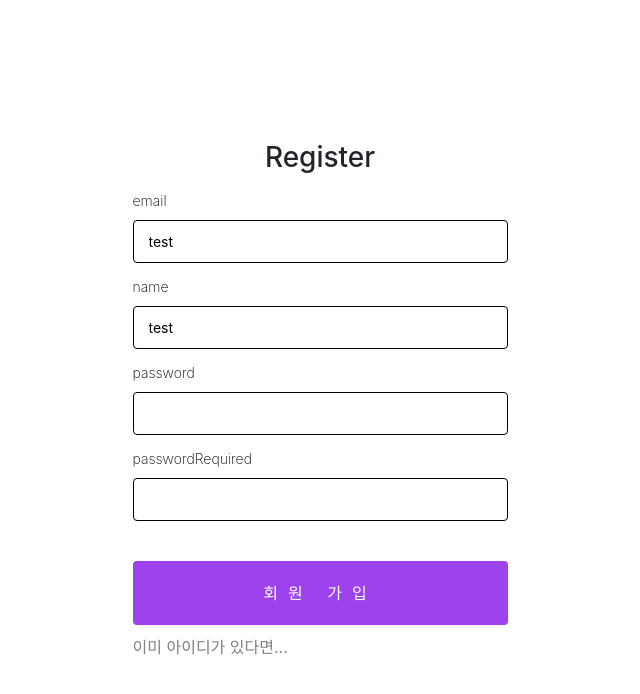
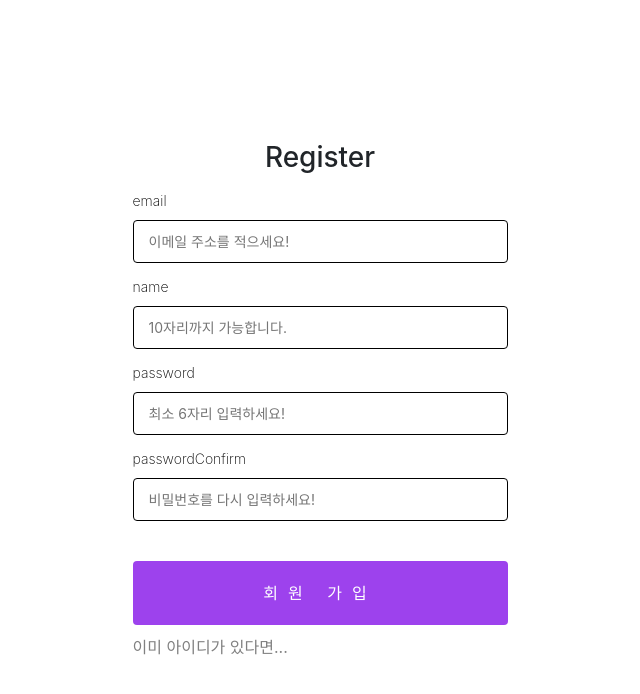
Before and after one commit to min33sky/chat-app, a React (Create React App) app: page /register in a window 1280 px wide. Shown: the top 694 px of the page, without its empty margins (320-960 px from the left). Built offline with nearby package versions, Linux system fonts and the light colour scheme; no server answers.

Commit message:
Add: register

```diff
--- a/package.json
+++ b/package.json
@@ -9,6 +9,7 @@
     "bootstrap": "^4.5.3",
     "firebase": "^8.1.2",
     "immer": "^8.0.0",
+    "md5": "^2.3.0",
     "react": "^17.0.1",
     "react-bootstrap": "^1.4.0",
     "react-dom": "^17.0.1",
--- a/src/page/auth/Register.js
+++ b/src/page/auth/Register.js
@@ -1,36 +1,99 @@
-import React from 'react';
+import React, { useEffect, useRef, useState } from 'react';
 import { useForm } from 'react-hook-form';
 import { Link } from 'react-router-dom';
 import Form from './components/Form';
+import firebase from './../../firebase';
+import md5 from 'md5';
 
 /**
  * 회원 가입 페이지
  */
 export default function Register() {
   const { register, handleSubmit, watch, errors } = useForm();
-  const onSubmit = data => {
-    console.log(data);
+  const [errorFromFirebase, setErrorFromFirebase] = useState('');
+  const [loading, setLoading] = useState(false);
+  const password = useRef();
+  const timerId = useRef(null);
+  password.current = watch('password'); // 패스워드 비교를 위해
+
+  const onSubmit = async data => {
+    try {
+      setLoading(true);
+      let createdUser = await firebase
+        .auth()
+        .createUserWithEmailAndPassword(data.email, data.password);
+      await createdUser.user.updateProfile({
+        displayName: data.name,
+        photoURL: `http://gravatar.com/avatar/${md5(createdUser.user.email)}?d=identicon`,
+      });
+      console.log('createdUser', createdUser);
+      setLoading(false);
+    } catch (error) {
+      setErrorFromFirebase(error.message);
+      setLoading(false);
+      timerId.current = setTimeout(() => {
+        setErrorFromFirebase('');
+      }, 5000);
+    }
   }; // your form submit function which will invoke after successful validation
 
-  console.log(watch('example')); // you can watch individual input by pass the name of the input
+  useEffect(() => {
+    return () => {
+      clearTimeout(timerId.current);
+    };
+  }, []);
+
+  // console.log(watch('email')); // you can watch individual input by pass the name of the input
 
   return (
     <Form label='Register'>
       <form onSubmit={handleSubmit(onSubmit)}>
         <label>email</label>
-        <input name='email' type='email' defaultValue='test' ref={register} />
+        <input
+          name='email'
+          type='email'
+          placeholder='이메일 주소를 적으세요!'
+          ref={register({ required: true, pattern: /^\S+@\S+$/i })}
+        />
+        {errors.email && <p>This field is required</p>}
+
         <label>name</label>
-        <input name='name' defaultValue='test' ref={register} />
-        <label>password</label>
-        <input name='password' type='password' ref={register} />
-        <label>passwordRequired</label>
         <input
-          name='passwordRequired'
-          type='password'
+          name='name'
+          placeholder='10자리까지 가능합니다.'
           ref={register({ required: true, maxLength: 10 })}
         />
-        {errors.exampleRequired && <p>This field is required</p>}
-        <input type='submit' value='회원 가입' />
+        {errors.name && errors.name.type === 'required' && <p>This name field is required</p>}
+        {errors.name && errors.name.type === 'maxLength' && <p>Your input exceed maxinum length</p>}
+
+        <label>password</label>
+        <input
+          name='password'
+          type='password'
+          placeholder='최소 6자리 입력하세요!'
+          ref={register({ required: true, minLength: 6 })}
+        />
+        {errors.password && errors.password.type === 'required' && <p>This field is required</p>}
+        {errors.password && errors.password.type === 'minLength' && (
+          <p>Password must have at least 6 characters</p>
+        )}
+
+        <label>passwordConfirm</label>
+        <input
+          name='passwordConfirm'
+          type='password'
+          placeholder='비밀번호를 다시 입력하세요!'
+          ref={register({ required: true, validate: value => value === password.current })}
+        />
+        {errors.passwordConfirm && errors.passwordConfirm.type === 'required' && (
+          <p>This field is required</p>
+        )}
+        {errors.passwordConfirm && errors.passwordConfirm.type === 'validate' && (
+          <p>Password do not match</p>
+        )}
+        {errorFromFirebase && <p>{errorFromFirebase}</p>}
+
+        <input type='submit' disabled={loading} value='회원 가입' />
       </form>
 
       <div>
```
Also changed, not shown: jsconfig.json (added, +8 -0 lines), 2 other files (tests, documents, lock files or other folders).
